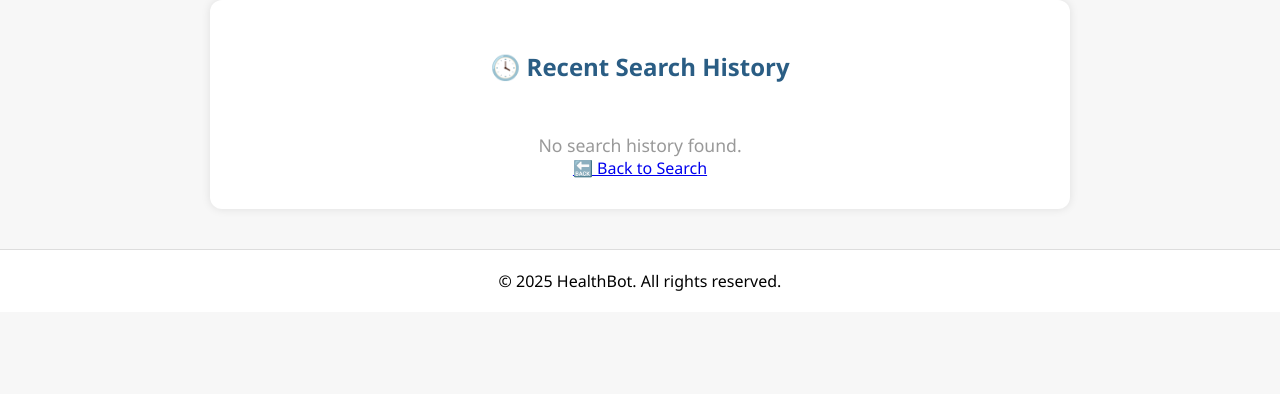
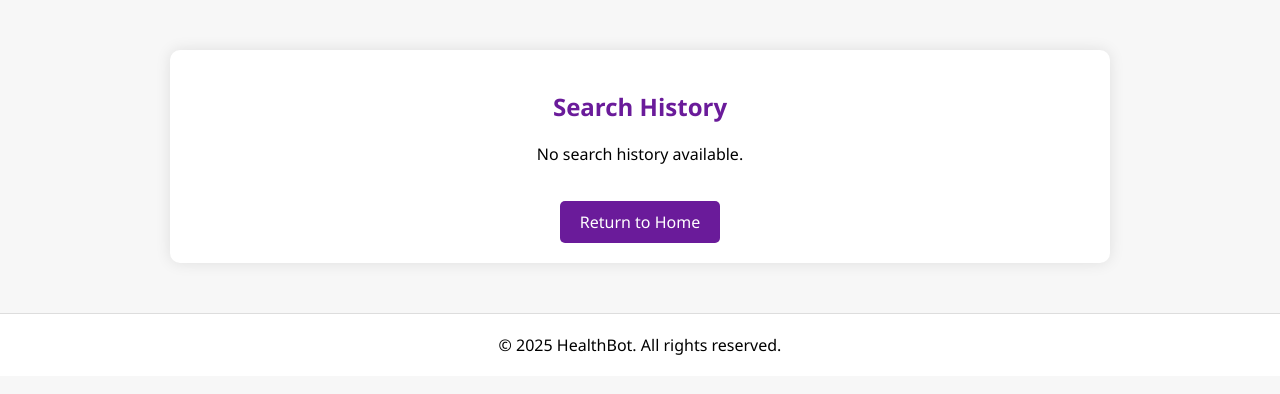
Before and after one commit to Swathi14102000/healthbot, a Flask app: page /history in a window 1280 px wide. Shown: the part 77-471 px from the top of the page. Run offline with Flask 3, Linux system fonts and the light colour scheme; parts of the project's set-up code (start-up, migrations or seed data) failed here and were passed over.

Commit message:
Update history.html

```diff
--- a/templates/history.html
+++ b/templates/history.html
@@ -4,61 +4,80 @@
 
 {% block extra_style %}
 <style>
-    .container {
-        max-width: 800px;
-        margin: auto;
-        background: #ffffff;
-        padding: 30px;
-        border-radius: 12px;
-        box-shadow: 0 0 10px rgba(0,0,0,0.1);
+    .history-container {
+        max-width: 900px;
+        margin: 50px auto;
+        padding: 20px;
+        background: #fff;
+        border-radius: 10px;
+        box-shadow: 0 0 15px rgba(0,0,0,0.1);
     }
+
     h2 {
         text-align: center;
-        color: #2a5d84;
+        color: #6a1b9a;
+        margin-bottom: 20px;
     }
+
     .history-item {
-        border-bottom: 1px solid #ccc;
+        border-bottom: 1px solid #eee;
         padding: 15px 0;
     }
+
+    .history-item:last-child {
+        border-bottom: none;
+    }
+
     .query {
         font-weight: bold;
-        color: #333;
-    }
-    .timestamp {
-        font-size: 0.9em;
-        color: #777;
-    }
-    .result {
-        margin-top: 5px;
         color: #444;
     }
-    .no-history {
+
+    .result {
+        margin: 5px 0;
+        color: #555;
+    }
+
+    .timestamp {
+        font-size: 14px;
+        color: #888;
+    }
+
+    .back-btn {
+        display: inline-block;
+        margin-top: 20px;
+        padding: 10px 20px;
+        background-color: #6a1b9a;
+        color: white;
+        text-decoration: none;
+        border-radius: 5px;
         text-align: center;
-        color: #999;
-        font-size: 1.1em;
-        margin-top: 50px;
+    }
+
+    .back-btn:hover {
+        background-color: #4e1373;
     }
 </style>
 {% endblock %}
 
 {% block content %}
-<div class="container">
-    <h2>🕓 Recent Search History</h2>
+<div class="history-container">
+    <h2>Search History</h2>
 
-    {% if history %}
+    {% if history and history|length > 0 %}
         {% for item in history %}
             <div class="history-item">
                 <div class="query">🔍 {{ item.query }}</div>
-                <div class="timestamp">{{ item.timestamp.strftime('%Y-%m-%d %H:%M:%S') if item.timestamp else 'N/A' }}</div>
                 <div class="result">{{ item.result }}</div>
+                <div class="timestamp">🕒 {{ item.timestamp.strftime('%d-%b-%Y %I:%M %p') }}</div>
             </div>
         {% endfor %}
     {% else %}
-        <div class="no-history">No search history found.</div>
+        <p style="text-align: center;">No search history available.</p>
     {% endif %}
 
     <div style="text-align: center;">
-        <a href="{{ url_for('home') }}" class="button">🔙 Back to Search</a>
+        <a href="{{ url_for('home') }}" class="back-btn">Return to Home</a>
     </div>
 </div>
 {% endblock %}
```
